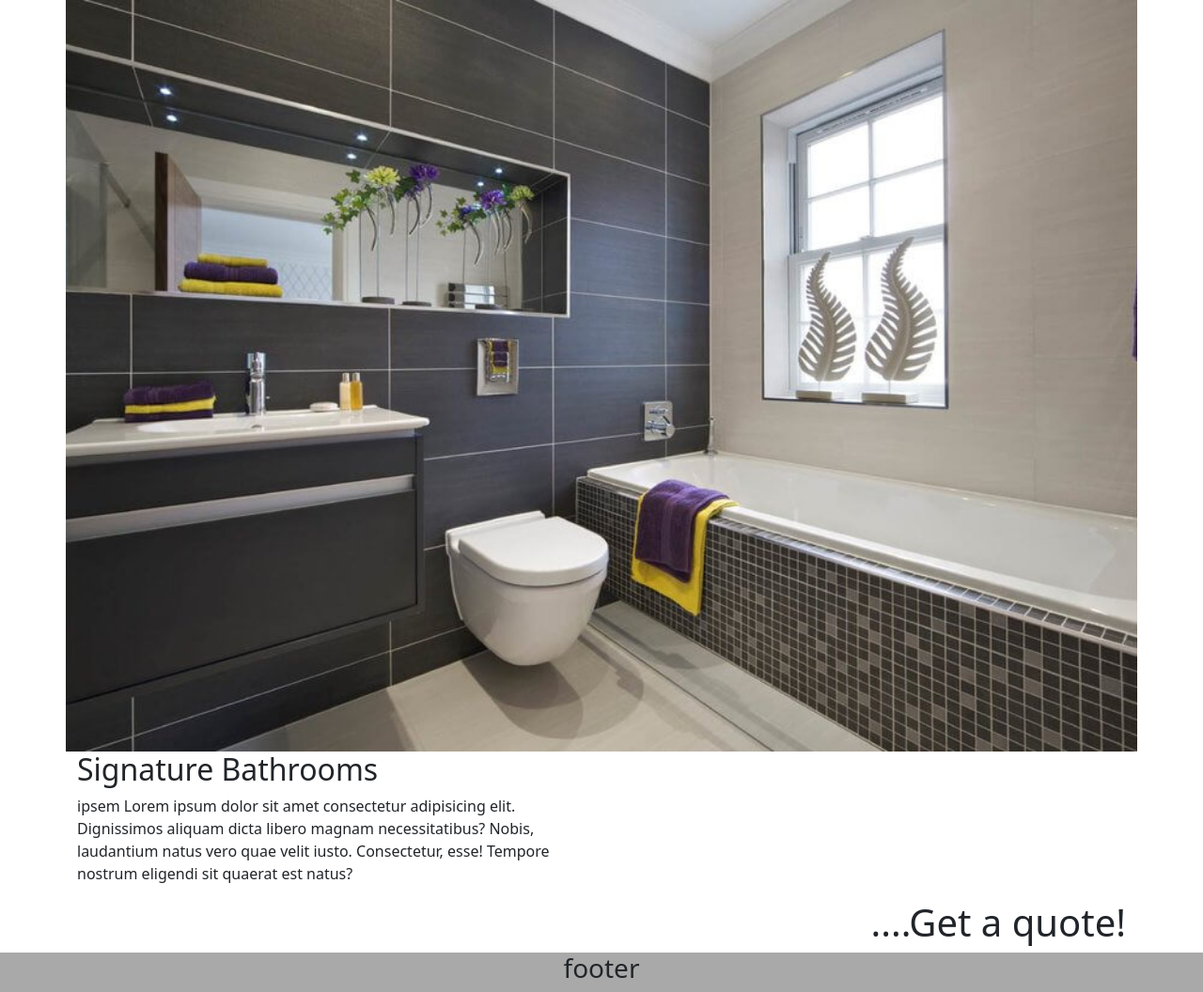
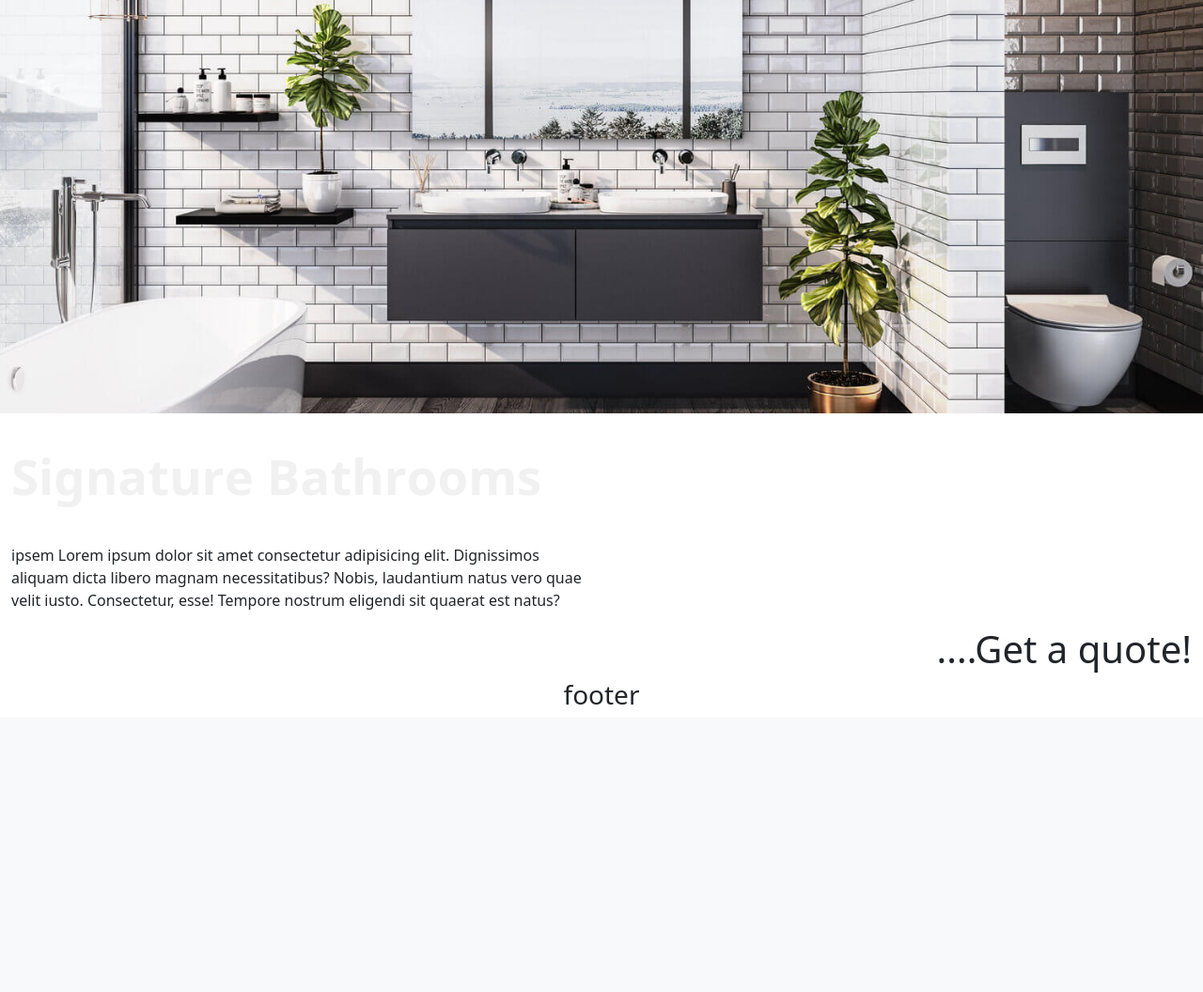
Before and after one commit to LiamD88/signature_bath, a Django app: template home/templates/index.html in a window 1280 px wide. Shown: the part 56-1112 px from the top of the page at 94% size. After the commit the page ends 806 px from the top, so only its background shows below. Run offline with Django 3.2, Linux system fonts and the light colour scheme; the template is opened without the code that fills it, so the values that code supplies are empty; some libraries are stand-ins or nearby versions.

Commit message:
amended home page image added javascript to animate text£

```diff
--- a/home/templates/index.html
+++ b/home/templates/index.html
@@ -4,16 +4,20 @@
 
 {% block content %}
 
-<div class="container">
+<div class="container-fluid">
     <div class="row">
         <div class="col-12 hero-image">
 
         </div>
     </div>
     <div class="row">
-        <div class="col-md-6">
-            <h2>Signature Bathrooms</h2>
-            <p>ipsem Lorem ipsum dolor sit amet consectetur adipisicing elit. Dignissimos aliquam dicta libero magnam necessitatibus? Nobis, laudantium natus vero quae velit iusto. Consectetur, esse! Tempore nostrum eligendi sit quaerat est natus?</p>
+        <div class="col-md-6 signature-text">
+            <h1 class="ml6">
+                <span class="text-wrapper">
+                  <span class="letters">Signature Bathrooms</span>
+                </span>
+              </h1>
+            <p class="signature-text">ipsem Lorem ipsum dolor sit amet consectetur adipisicing elit. Dignissimos aliquam dicta libero magnam necessitatibus? Nobis, laudantium natus vero quae velit iusto. Consectetur, esse! Tempore nostrum eligendi sit quaerat est natus?</p>
 
         </div>
     </div>
@@ -26,3 +30,9 @@
 
 
 {% endblock %}
+
+
+{% block jscontent %} <!-- cdn for text animation in centre of page and script to load extra javascript-->
+<script src="https://cdnjs.cloudflare.com/ajax/libs/animejs/2.0.2/anime.min.js"></script>
+<script src="{% static 'js/text.js' %}"></script>
+{% endblock %}
--- a/signature/static/css/style.css
+++ b/signature/static/css/style.css
@@ -1,15 +1,36 @@
 /* colours */
 
-.footer-background {
-    background-color:#a9a9a9;
-}
 
 
 /* home page */
 
 .hero-image {
     background-image: url("../img/hero-image.jpg");
-    height: 100vh;
+    height: 55vh;
     background-position: center;
     background-size: cover;
 }
+
+.signature-text {
+    margin-top: 1.5em;
+}
+
+.ml6 {
+    position: relative;
+    font-weight: 900;
+    font-size: 3.3em;
+  }
+
+  .ml6 .text-wrapper {
+    position: relative;
+    display: inline-block;
+    padding-top: 0.2em;
+    padding-right: 0.05em;
+    padding-bottom: 0.1em;
+    overflow: hidden;
+  }
+
+  .ml6 .letter {
+    display: inline-block;
+    line-height: 1em;
+  }
--- /dev/null
+++ b/signature/static/js/text.js
@@ -0,0 +1,18 @@
+// Wrap every letter in a span
+var textWrapper = document.querySelector('.ml6 .letters');
+textWrapper.innerHTML = textWrapper.textContent.replace(/\S/g, "<span class='letter'>$&</span>");
+
+anime.timeline({loop: true})
+  .add({
+    targets: '.ml6 .letter',
+    translateY: ["1.1em", 0],
+    translateZ: 0,
+    duration: 750,
+    delay: (el, i) => 50 * i
+  }).add({
+    targets: '.ml6',
+    opacity: 0,
+    duration: 1000,
+    easing: "easeOutExpo",
+    delay: 1000
+  });
--- a/templates/base.html
+++ b/templates/base.html
@@ -35,7 +35,7 @@
 <div class="footer">
     <div class="container-fluid">
         <div class="row">
-            <div class="col-12 footer-background">
+            <div class="col-12">
         <h3 class="text-center">footer</h3>
             </div>
         </div>
@@ -46,5 +46,11 @@
 
 <script src="https://cdn.jsdelivr.net/npm/@popperjs/core@2.5.4/dist/umd/popper.min.js" integrity="sha384-q2kxQ16AaE6UbzuKqyBE9/u/KzioAlnx2maXQHiDX9d4/zp8Ok3f+M7DPm+Ib6IU" crossorigin="anonymous"></script>
 <script src="https://cdn.jsdelivr.net/npm/bootstrap@5.0.0-beta1/dist/js/bootstrap.min.js" integrity="sha384-pQQkAEnwaBkjpqZ8RU1fF1AKtTcHJwFl3pblpTlHXybJjHpMYo79HY3hIi4NKxyj" crossorigin="anonymous"></script>
+
+
+{% block jscontent %}
+{% endblock %}
+
+
 </body>
 </html>
```
Also changed, not shown: signature/static/img/hero-image.jpg.
